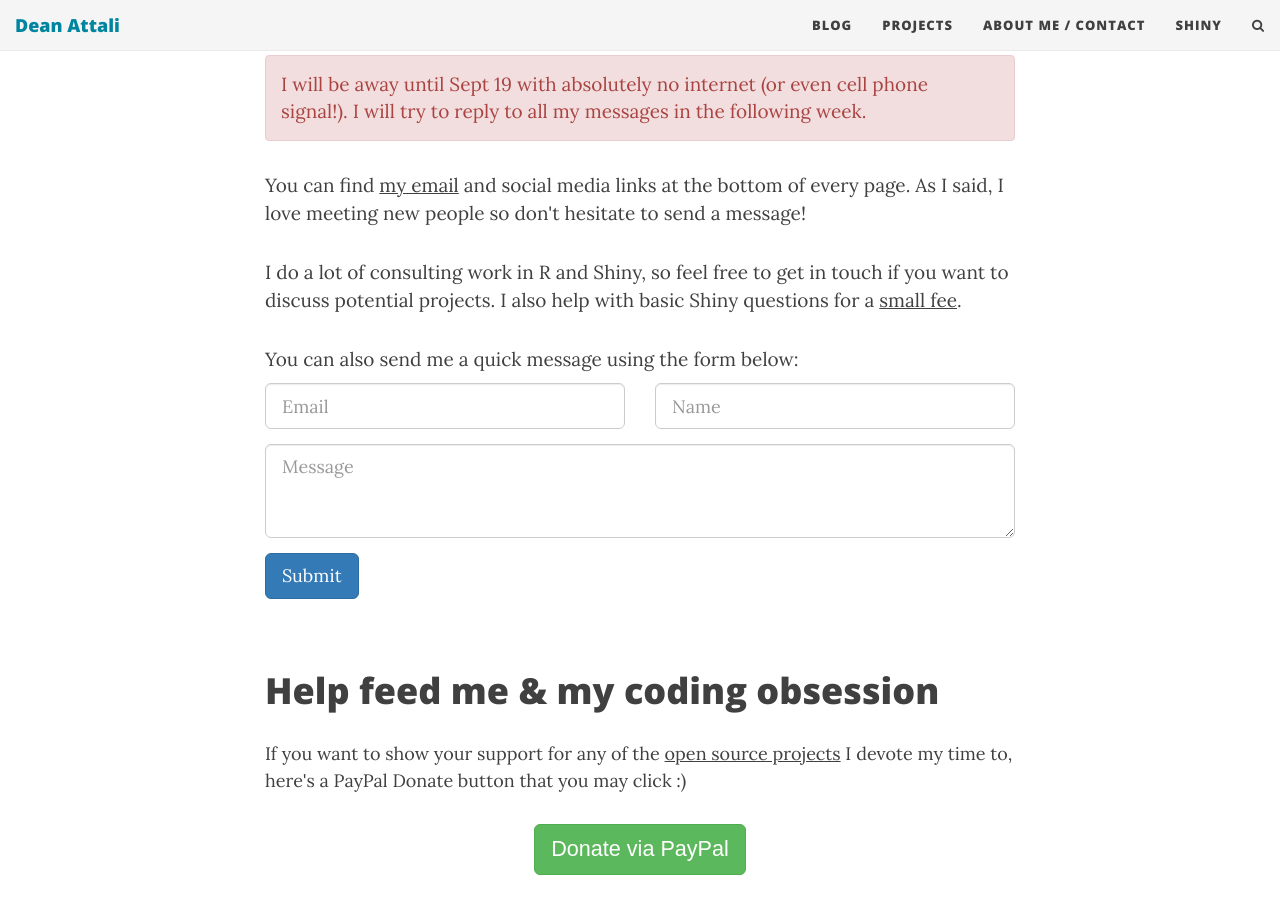
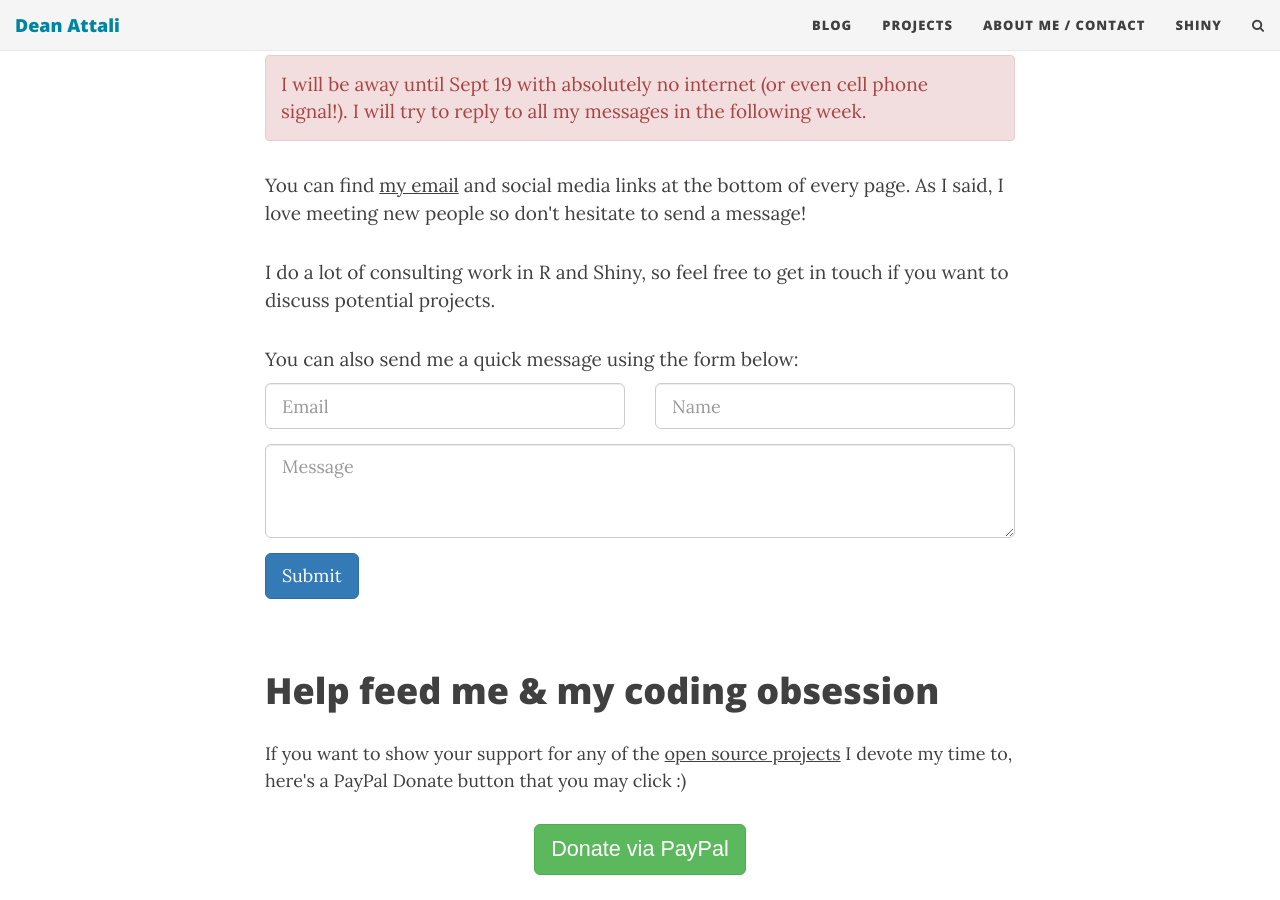
Before and after one commit to daattali/daattali.github.io, a Jekyll site: the page built from aboutme.html, in a window 1280 px wide and 900 px high, scrolled down 1152 px. Built offline with Jekyll 4.4.1, drawn with Linux system fonts in a browser that asks for light colours; nearby versions of some CDN libraries.

Commit message:
don't mention I require fee for shiny questions

```diff
--- a/aboutme.html
+++ b/aboutme.html
@@ -58,7 +58,7 @@ I will be away until Sept 19 with absolutely no internet (or even cell phone sig
 </div>
 
 <p>You can find <a href="mailto:daattali@gmail.com">my email</a> and social media links at the bottom of every page. As I said, I love meeting new people so don't hesitate to send a message!</p>
-<p>I do a lot of consulting work in R and Shiny, so feel free to get in touch if you want to discuss potential projects. I also help with basic Shiny questions for a <a href="https://www.paypal.me/daattali/10">small fee</a>.</p>
+<p>I do a lot of consulting work in R and Shiny, so feel free to get in touch if you want to discuss potential projects.</p>
 
 <form action="https://formspree.io/daattali@gmail.com" method="POST" class="form" id="contact-form">
   <p>You can also send me a quick message using the form below:</p>
```
